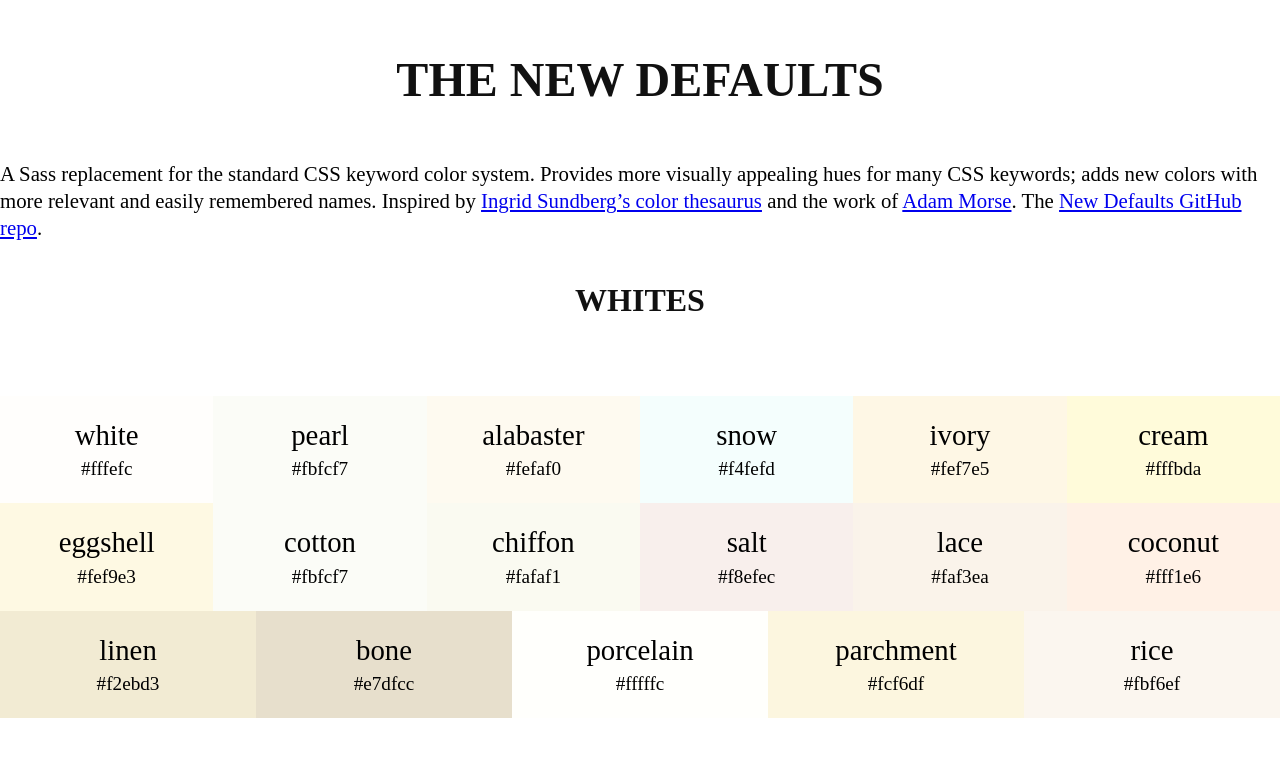
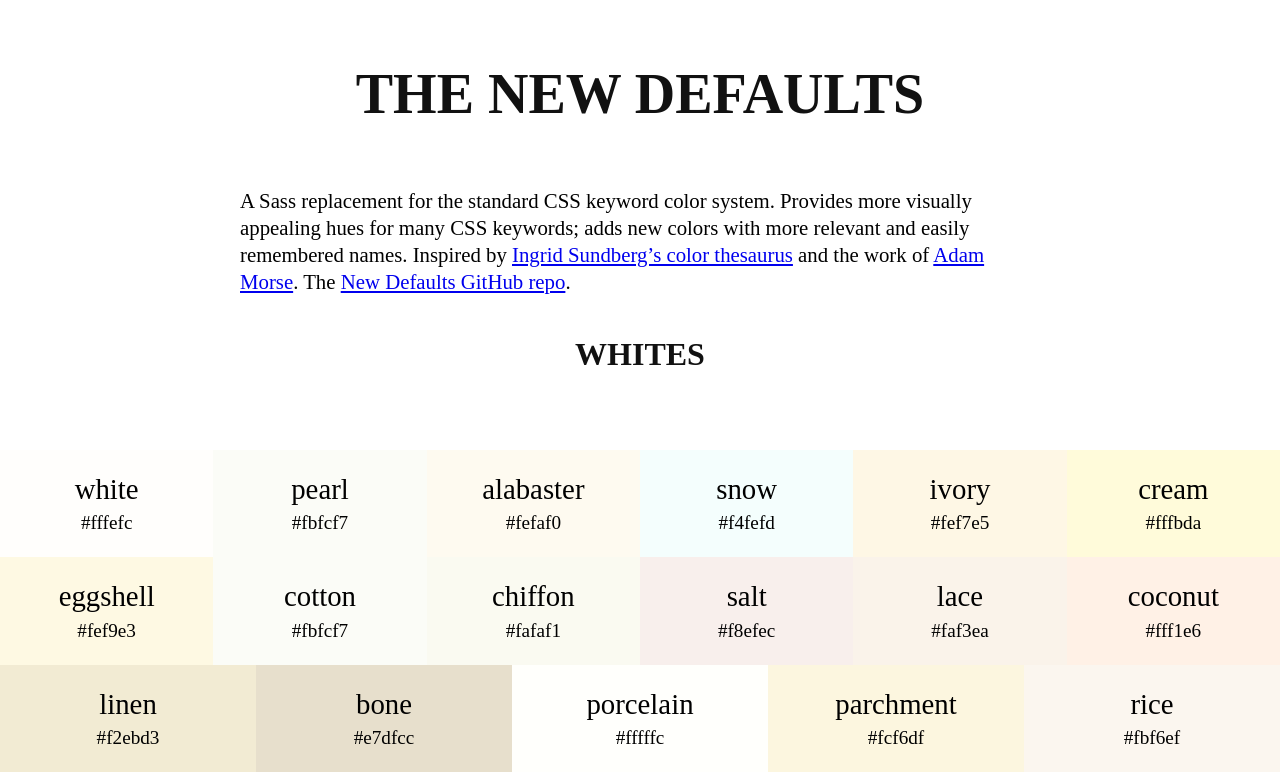
Before and after one commit to dudleystorey/thenewdefaults, a plain HTML site: page index.html in a window 1280 px wide. Shown: the top 779 px of the page. Drawn offline with Linux system fonts and the light colour scheme; a web font is replaced by a local one.

Commit message:
Update index.html

```diff
--- a/index.html
+++ b/index.html
@@ -31,8 +31,9 @@ h1, h2 {
   color: #111;
   text-align: center;
   line-height: 2; }
+header { width: 80%; max-width: 800px; margin: 0 auto; }
 h1 {
- font-size: 3rem;
+ font-size: 3.5rem;
 }
 p { font-size: 1.3rem; line-height: 1.3; }
 .colors {
@@ -685,9 +686,10 @@ p { font-size: 1.3rem; line-height: 1.3; }
 <title>The New Defaults</title>
 </head>
 <body>
+<header>
 <h1>THE NEW DEFAULTS</h1>
 <p>A Sass replacement for the standard CSS keyword color system. Provides more visually appealing hues for many CSS keywords; adds new colors with more relevant and easily remembered names. Inspired by <a href="http://ingridsnotes.wordpress.com/2014/02/04/the-color-thesaurus/">Ingrid Sundberg’s color thesaurus</a> and the work of <a href="http://clrs.cc/">Adam Morse</a>. The <a href="https://github.com/dudleystorey/thenewdefaults/">New Defaults GitHub repo</a>.
-
+</header>
   <h2>WHITES</h2>
 
 <figure class="colors">
```
